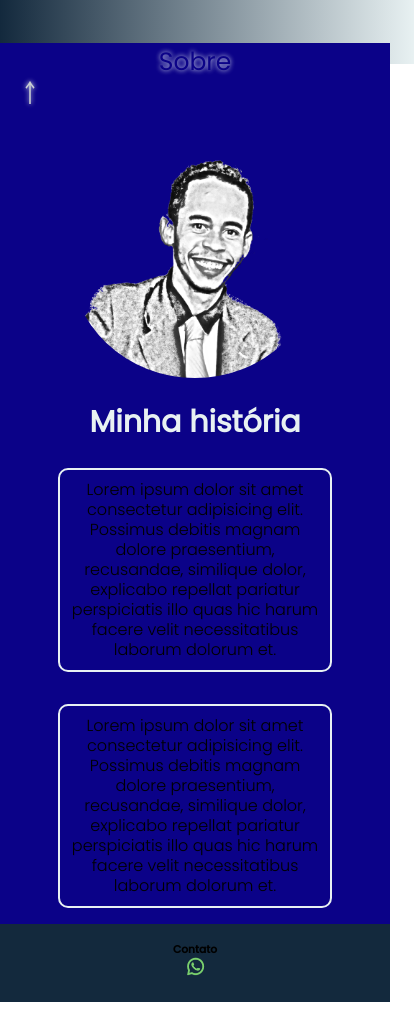
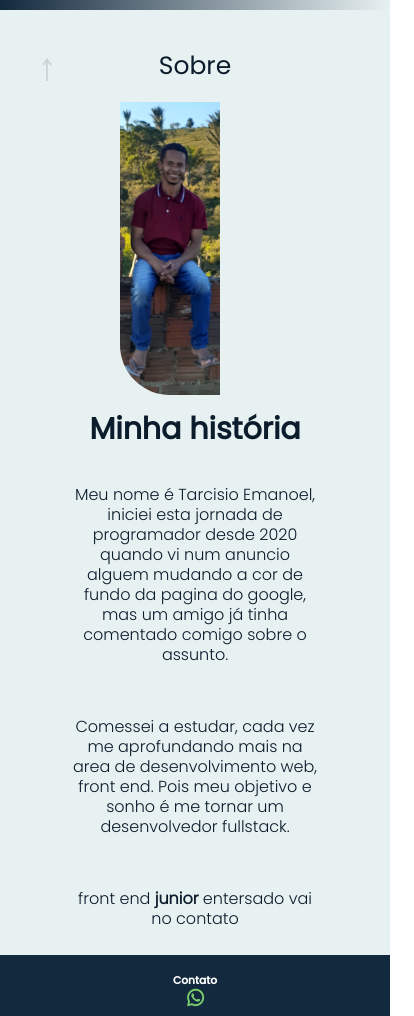
Before and after one commit to tarcisioemanoel15/Portifolio.github.io, a plain HTML site: page index.html in a window 390 px wide. Shown: the part 820-1836 px from the top of the page, 414 px wide, since content can reach past the window. Drawn offline with Linux system fonts and the light colour scheme.

Commit message:
sobre min finalizado

```diff
--- a/index.html
+++ b/index.html
@@ -40,7 +40,7 @@
                         <li>Sobre min</li>
                     </a>
 
-                    <a href="#">
+                    <a href="./paginas/contato.html">
                         <li>Contato</li>
                     </a>
 
@@ -93,7 +93,7 @@
 
 
 
-            <article>
+            <article class="imgPrincipal">
                 <img src="./components/images/5.png" alt="mulher-roxa">
             </article>
 
@@ -123,20 +123,23 @@
 
         <section class="sobre">
 
-            <article class="foto"><img src="./components/images/5.png" alt="Tarcisio"></article>
+            <article class="foto"><img src="./img/trCort.jpg" alt="Tarcisio"></article>
 
             <article class="conteudo">
                 <h2>Minha história</h2>
-                <p>Lorem ipsum dolor sit amet consectetur adipisicing elit.
-                    Possimus debitis magnam dolore praesentium, recusandae,
-                    similique dolor, explicabo repellat pariatur perspiciatis
-                    illo quas hic harum facere velit necessitatibus laborum dolorum et.
+                <p>
+                    Meu nome é Tarcisio Emanoel, iniciei esta jornada de
+                    programador desde 2020 quando vi num anuncio alguem mudando
+                    a cor de fundo da pagina do google, mas um amigo já tinha comentado
+                    comigo sobre o assunto.
                 </p>
-                <p>Lorem ipsum dolor sit amet consectetur adipisicing elit.
-                    Possimus debitis magnam dolore praesentium, recusandae,
-                    similique dolor, explicabo repellat pariatur perspiciatis
-                    illo quas hic harum facere velit necessitatibus laborum dolorum et.
+                <p>
+                    Comessei a estudar, cada vez me aprofundando mais na area de
+                    desenvolvimento web, front end.
+                    Pois meu objetivo e sonho é me tornar um desenvolvedor
+                    fullstack.
                 </p>
+                <p>front end <b>junior</b> entersado vai no contato</p>
 
             </article>
         </section>
@@ -148,8 +151,10 @@
     <footer class="rodaPe">
         <ul>
             <li title="(74)999182576">
-                <h6>Contato</h6>
-                <img src="./img/w.png" alt="zapp">
+                <a href="./paginas/contato.html">
+                    <h6>Contato</h6>
+                    <img src="./img/w.png" alt="zapp">
+                </a>
             </li>
         </ul>
     </footer>
--- a/styles/media.css
+++ b/styles/media.css
@@ -1,13 +1,32 @@
 @media screen and (max-width: 1000px) {
-  img {
-    width: 400px;
+  .imgPrincipal img {
+    width: 370px;
+  }
+
+
+  .foto img {
+    margin: 100px 50px 0px 0px;
+  }
+
+  #sobremin h1 {
+    padding: 10px;
   }
 }
 
 @media screen and (max-width: 900px) {
-  img {
+  .imgPrincipal img {
     width: 250px;
   }
+
+
+  .foto img {
+    margin: 115px 50px 0px 0px;
+  }
+
+  #sobremin h1 {
+    padding: 10px;
+  }
+
 }
 
 
@@ -15,6 +34,22 @@
   .typedtext {
     font-size: 30px;
   }
+
+  .imgPrincipal {
+    padding: 13px;
+  }
+
+  .foto img {
+    margin: 0px 50px 0px 0px;
+  }
+
+  #sobremin h1 {
+    padding: 10px;
+  }
+
+
+
+
 
 }
 
@@ -36,19 +71,13 @@
     font-size: 38px;
   }
 
-  form {
-    margin: 0 auto;
-    width: 100%;
-  }
-
-  input {
-    align-self: center;
-  }
-
   /* img{display: none;} */
   ul {
     text-align: center;
   }
+
+
+
 }
 
 @media screen and (max-width: 430px) {
@@ -60,8 +89,6 @@
     font-size: 20px;
   }
 
-
-
   .rodaPe img {
     width: 25px;
   }
@@ -69,4 +96,6 @@
   .rodaPe h1 {
     font-size: 20px;
   }
+
+
 }
--- a/styles/style.css
+++ b/styles/style.css
@@ -8,10 +8,10 @@ body {
     background-size: cover;
     color: white;
     font-family: poppinsregular;
-    min-width: 96vw;
+    min-width: 100vw;
     min-height: 100vh;
     margin: 0 auto;
-    padding: 20px;
+    padding: 0px;
 }
 
 .containerbody ul li {
@@ -55,6 +55,7 @@ aside {
 /* imagems logo */
 .movDlogo img {
     width: 50px;
+    margin: -37px;
 }
 
 
@@ -89,25 +90,23 @@ aside {
 @keyframes anima {
     form {
         left: 0px;
+    }
 
-    }
 
     to {
         left: 69px;
-
     }
 }
+
 
 @keyframes anima2 {
     form {
         left: 69px;
-
     }
 
     to {
         left: 0px;
     }
-
 }
 
 /* fim imagems logo */
@@ -129,9 +128,9 @@ a {
 
 a:hover {
     color: #1b90e0;
-
     transition: 0.3s all;
 }
+
 
 #inscreva-se-btn {
     padding: 10px;
@@ -165,8 +164,8 @@ p {
     font-family: poppinslight;
 }
 
-img {
-    width: 500px;
+.imgPrincipal img {
+    width: 370px;
     border-radius: 50%;
 }
 
@@ -196,6 +195,7 @@ img {
     text-align: center;
     padding: 0;
     margin: 0;
+    width: 100vw;
 }
 
 
@@ -215,30 +215,17 @@ img {
     width: 20px;
 }
 
-
-
-
-
-
 /* pajina sobre min */
 #sobremin {
-    background-color: #0b0288;
+    background-color: #e8f1f2;
     min-width: 100vw;
     min-height: 100vh;
     margin: 0;
     margin-top: -21px;
-
+    color: #0b1c2c;
     text-align: center;
 
-
 }
-
-
-
-
-
-
-
 
 a {
     text-decoration: none;
@@ -269,9 +256,9 @@ a {
     font-family: poppinsregular, Arial, Helvetica, sans-serif;
     padding: 0px;
     font-size: 25px;
-    color: #0b0288;
+    color: #0b1c2c;
     text-shadow: 0px 0px 5px #e8f1f2;
-    margin: 0;
+    margin: 7px;
     padding-top: 0;
 }
 
@@ -284,28 +271,28 @@ a {
 
 }
 
-.sobre .foto img {
-    width: 400px;
-    padding: 10px;
+
+.foto img {
+    width: 100px;
+    margin: 70px 50px 0px 0px;
+    border-radius: 0px 0px 0px 50px;
 }
 
 .sobre .conteudo p {
-    border: solid #e8f1f2 2px;
-    border-radius: 10px;
     padding: 10px;
     width: 400px;
 }
 
 .sobre .conteudo h2 {
-    color: #e8f1f2;
+    color: #0b1c2c;
     font-family: poppinsregular;
 }
 
 @media screen and (max-width: 1000px) {
-    .sobre .foto img {
+    /* .foto img {
         width: 350px;
         margin-top: 50px;
-    }
+    } */
 
     .sobre .conteudo p {
         width: 350px;
@@ -313,9 +300,9 @@ a {
 }
 
 @media screen and (max-width: 1000px) {
-    .sobre .foto img {
+    /* .foto img {
         width: 250px;
-    }
+    } */
 
     .sobre .conteudo p {
         width: 250px;
```
Also changed, not shown: paginas/contato.html (added, +59 -0 lines), img/trCort.jpg (added).
